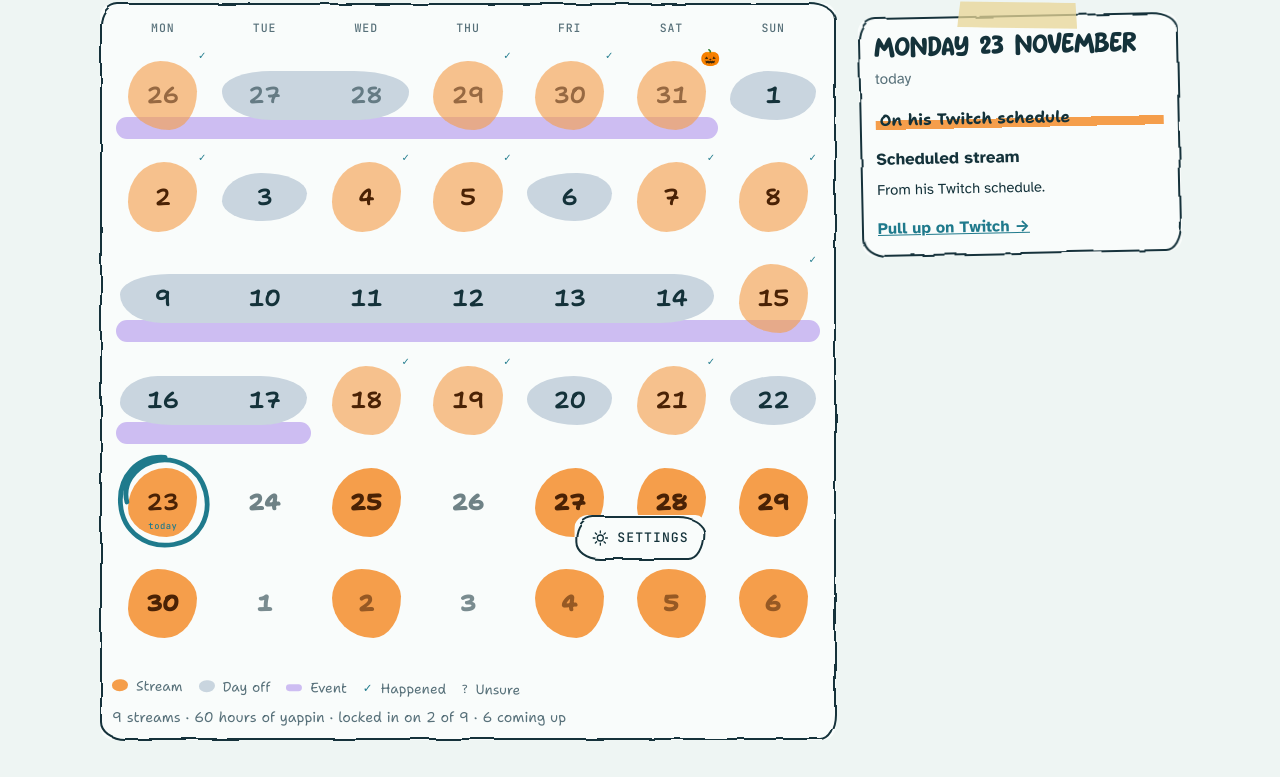
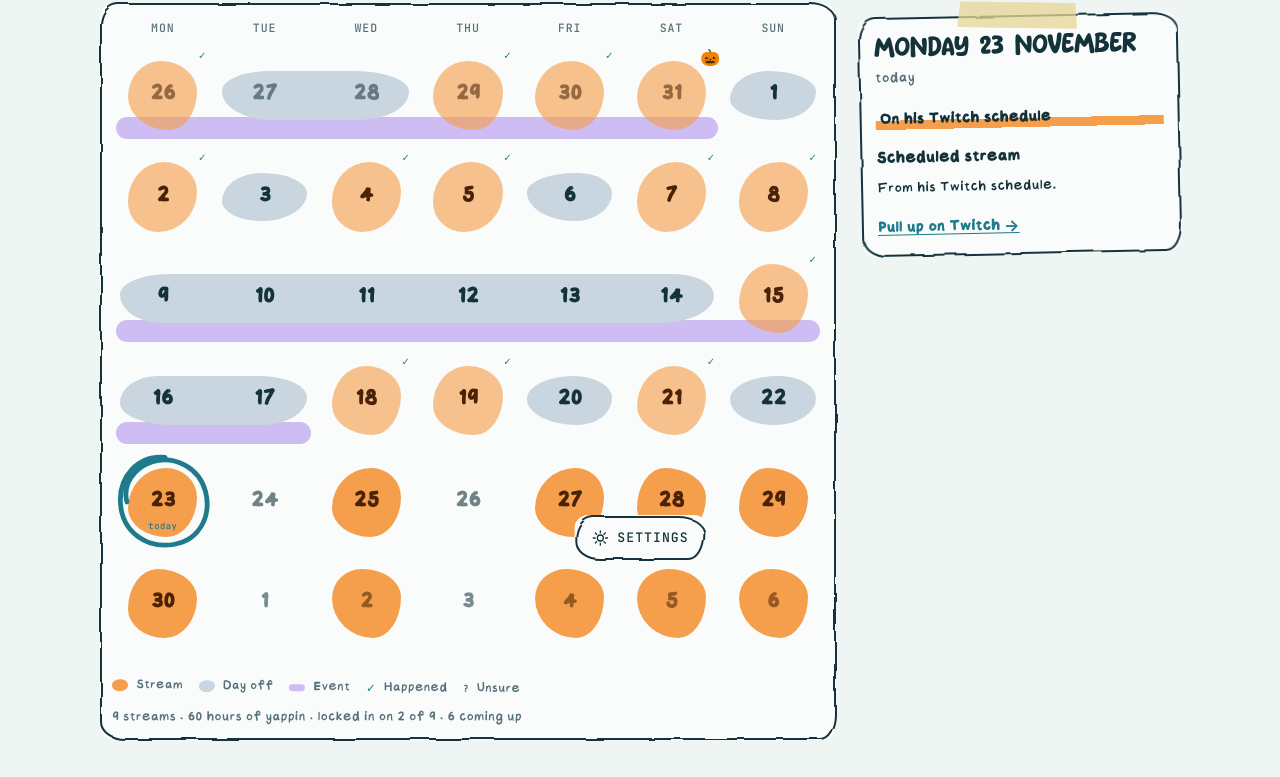
Before and after one commit to raybro2005/smallfryzschedule, a plain HTML site: page index.html in a window 1280 px wide. Shown: the part 225-1002 px from the top of the page. Drawn offline with Linux system fonts and the light colour scheme.

Commit message:
Use Chalkboard (dafont, 100% Free) for the smaller text
Co-Authored-By: Claude Opus 5.5 <noreply@anthropic.com>
Claude-Session: https://claude.ai/code/session_01Xyev22jkgcPjnugeULDvyE

```diff
--- a/style.css
+++ b/style.css
@@ -2,6 +2,7 @@
 @font-face{font-family:"Shantell Sans";src:url(fonts/shantell-sans.woff2) format("woff2");font-weight:300 800;font-display:swap}
 @font-face{font-family:"Atkinson Hyperlegible";src:url(fonts/atkinson-400.woff2) format("woff2");font-weight:400;font-display:swap}
 @font-face{font-family:"Atkinson Hyperlegible";src:url(fonts/atkinson-700.woff2) format("woff2");font-weight:700;font-display:swap}
+@font-face{font-family:"Chalkboard";src:url(fonts/chalkboard.woff2) format("woff2");font-weight:400;font-display:swap;size-adjust:112%}
 @font-face{font-family:"Matcha Style";src:url(fonts/matcha-style.woff2) format("woff2");font-weight:400;font-display:swap}
 @font-face{font-family:"JetBrains Mono";src:url(fonts/jetbrains-mono-500.woff2) format("woff2");font-weight:400 500;font-display:swap}
 /* Layout: a fan-made month — painted day blobs on aqua paper, a detail card beside the grid, a field guide below. */
@@ -9,8 +10,8 @@
   --bg:#EEF5F3; --surface:#F9FCFB; --ink:#14323A; --muted:#58717A; --line:#CFE0DC;
   --stream:#F59E4B; --stream-ink:#4A2205; --off:#C9D5DF; --event:#CDBDF2; --event-ink:#3A2A6B;
   --live:#E5484D; --stamp:#B42328; --accent:#1F7A8C;
-  --f-display:"Shantell Sans","Comic Neue","Segoe Print",cursive;
-  --f-body:"Atkinson Hyperlegible",system-ui,-apple-system,"Segoe UI",sans-serif;
+  --f-display:"Chalkboard","Shantell Sans","Comic Neue","Segoe Print",cursive;
+  --f-body:"Chalkboard","Atkinson Hyperlegible",system-ui,-apple-system,"Segoe UI",sans-serif;
   --f-mono:"JetBrains Mono",ui-monospace,SFMono-Regular,Menlo,monospace;
   --r:14px;
 }
```
Also changed, not shown: fonts/LICENSE-chalkboard.txt (added), fonts/chalkboard.woff2 (added).
